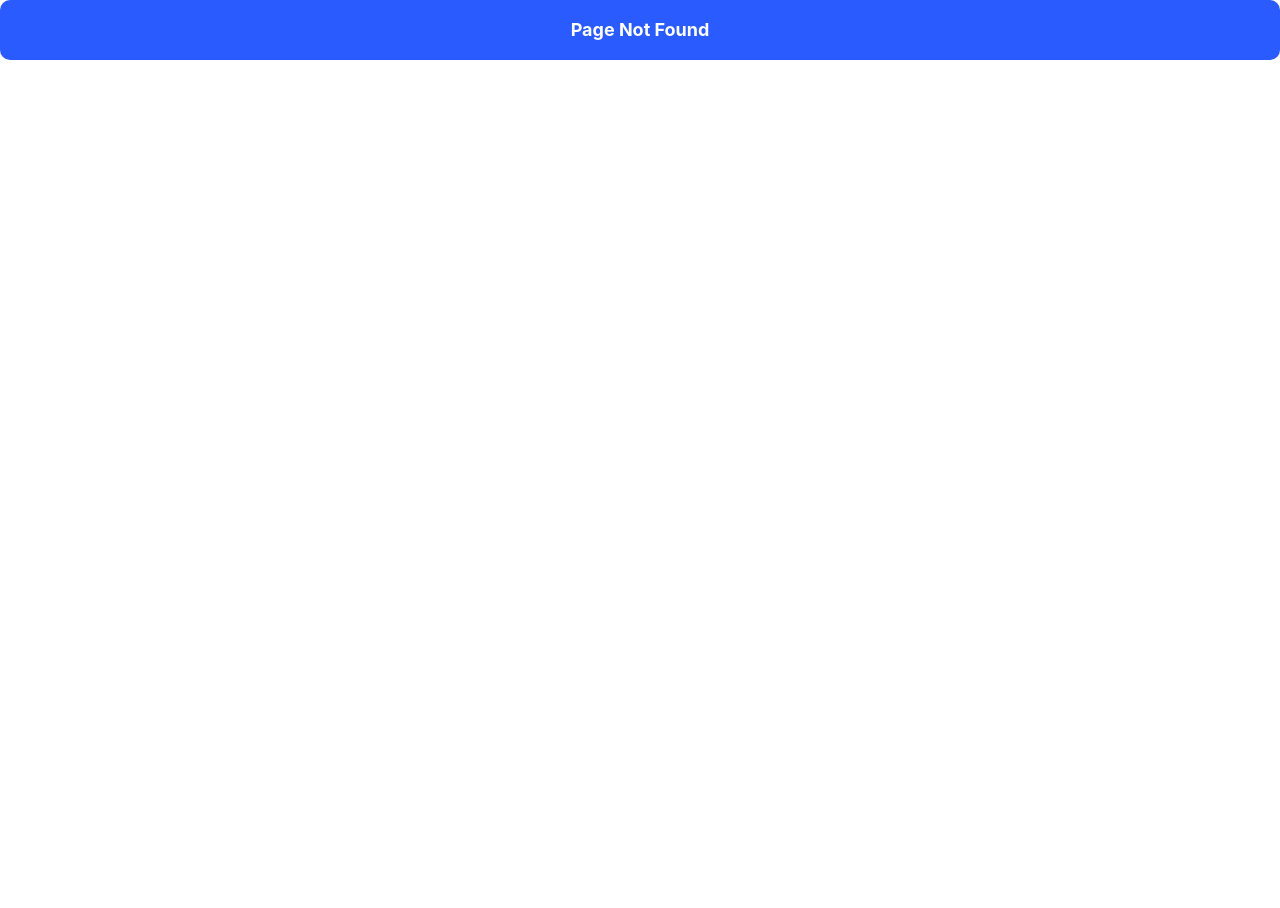
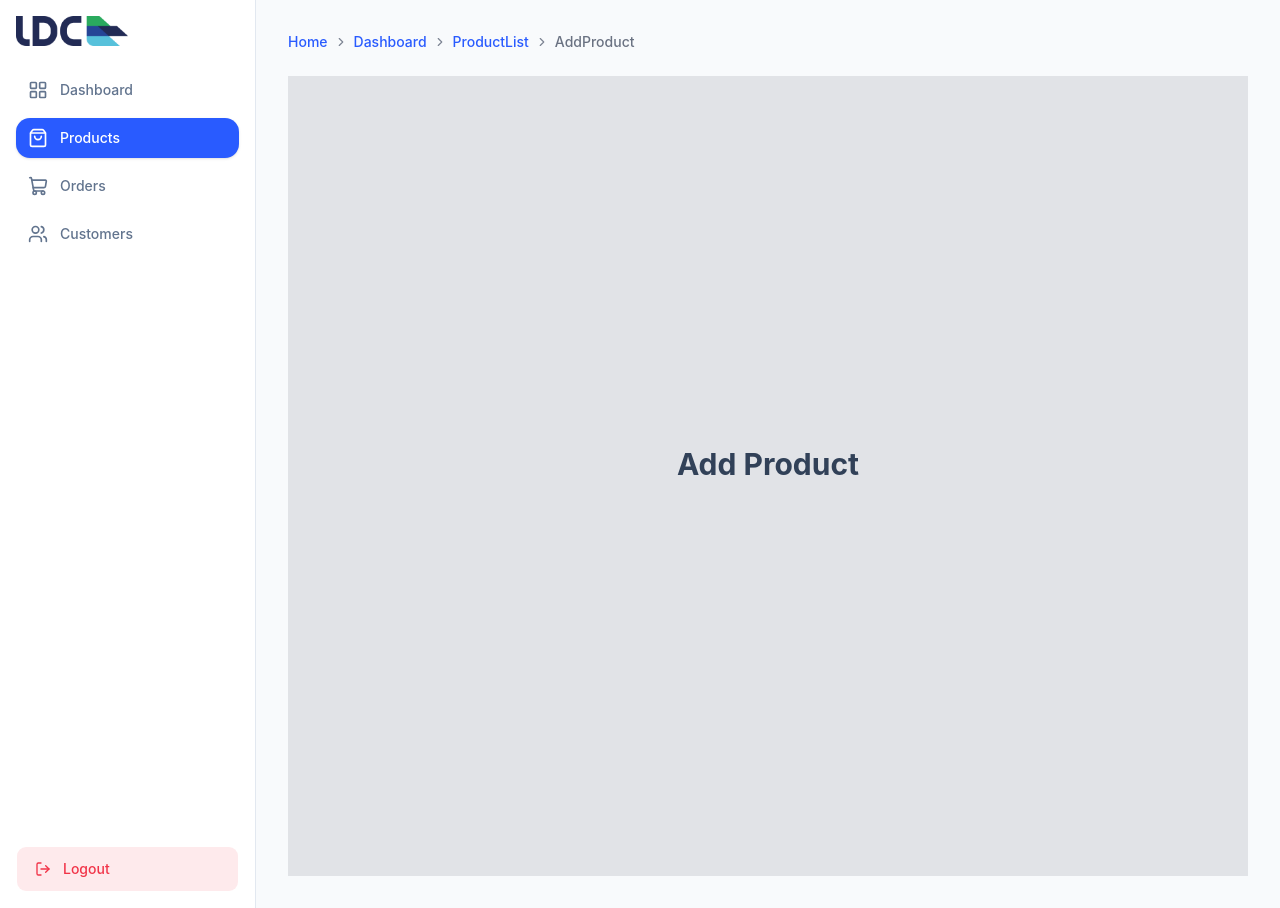
Before and after one commit to ibrahimzaher/ldc-ecommerce, a React (Vite) app: page /dashboard/productList/addProduct in a window 1280 px wide. Before the commit this address had no page. Before the commit the page ends 800 px from the top, so only its background shows below. Built offline with nearby package versions, Linux system fonts and the light colour scheme; sample sign-in values are in the browser's storage.

Commit message:
feat: add AddProductPage component and update routing in AppRoutes for product addition

```diff
--- a/src/core/routes/AppRoutes.tsx
+++ b/src/core/routes/AppRoutes.tsx
@@ -4,6 +4,7 @@ import { LoginPage } from "@/features/auth/pages/LoginPage";
 import RegisterPage from "@/features/auth/pages/RegisterPage";
 import DashboardLayout from "@/features/dashboard/layouts/DashboardLayout";
 import DashboardPage from "@/features/dashboard/pages/Dashboard/DashboardPage";
+import { AddProductPage } from "@/features/dashboard/pages/Products/AddProductPage";
 import { ProductsPage } from "@/features/dashboard/pages/Products/ProductsPage";
 import MainLayout from "@/features/ecommerce/layouts/MainLayout";
 import { CartPage } from "@/features/ecommerce/pages/Cart/CartPage";
@@ -73,6 +74,10 @@ export const router = createBrowserRouter([
             path: "/dashboard/productList",
             element: <ProductsPage />,
           },
+          {
+            path: "/dashboard/productList/addProduct",
+            element: <AddProductPage />,
+          },
         ],
       },
       {
--- /dev/null
+++ b/src/features/dashboard/pages/Products/AddProductPage.tsx
@@ -0,0 +1,7 @@
+export const AddProductPage = () => {
+  return (
+    <div className="flex flex-col items-center justify-center min-h-screen bg-gray-100">
+      <h1 className="text-3xl font-bold mb-6">Add Product</h1>
+    </div>
+  );
+};
--- a/src/features/dashboard/pages/Products/ProductsPage.tsx
+++ b/src/features/dashboard/pages/Products/ProductsPage.tsx
@@ -9,10 +9,12 @@ import { useState } from "react";
 import { ConfirmDialog } from "../../components/ConfirmDialog";
 import { DataTable } from "../../components/DataTable";
 import { useDeleteProduct } from "../../hooks/useDeleteProduct";
+import { useNavigate } from "react-router";
 
 export const ProductsPage = () => {
   const user = useAppSelector((state) => state.auth.user);
   const [page, setPage] = useState(1);
+  const navigate = useNavigate();
   const pageSize = 10;
   const { data, isLoading } = useGetProducts(user?.id || "", page, pageSize);
   const products = data?.data.items.filter((p) => !p.isDeleted);
@@ -158,7 +160,10 @@ export const ProductsPage = () => {
           Products
         </h1>
 
-        <Button>
+        <Button
+          onClick={() => navigate("/dashboard/productList/addProduct")}
+          variant="default"
+        >
           <Plus size={18} /> Add Product
         </Button>
       </div>
```
